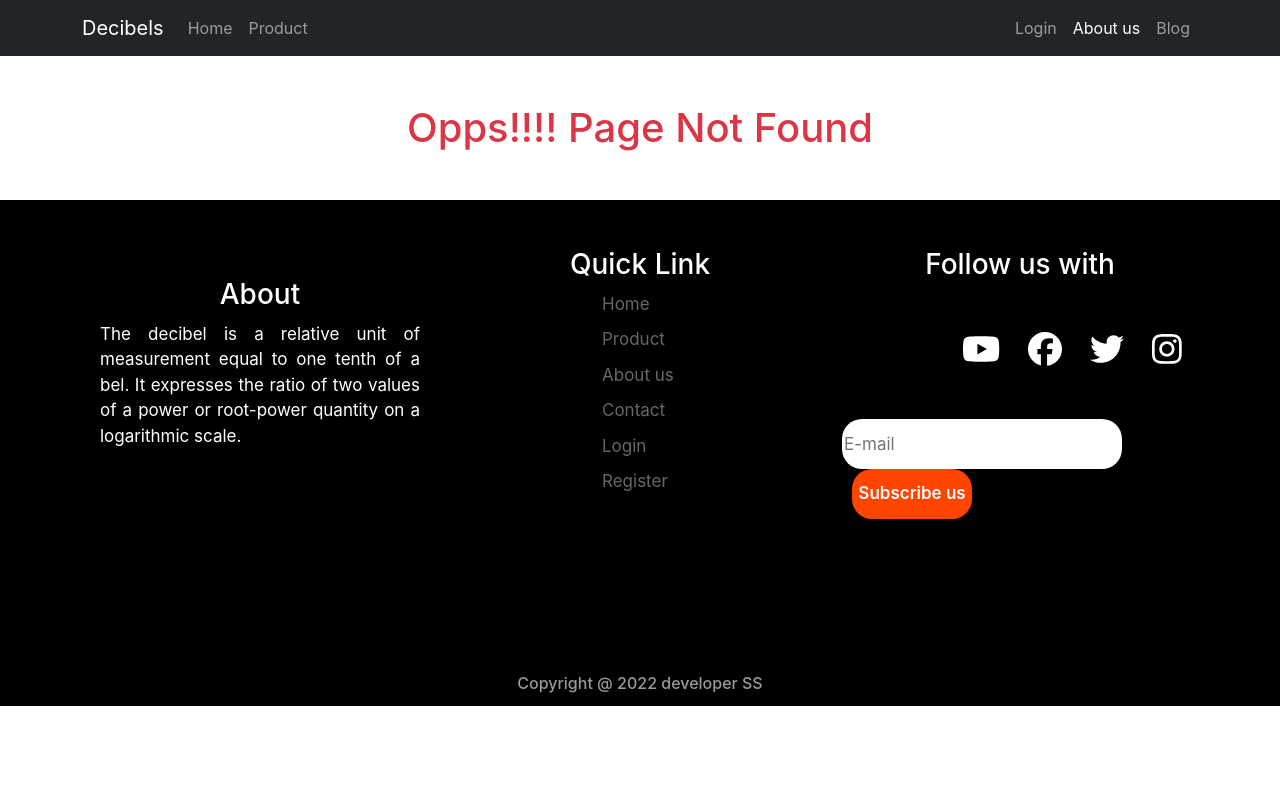
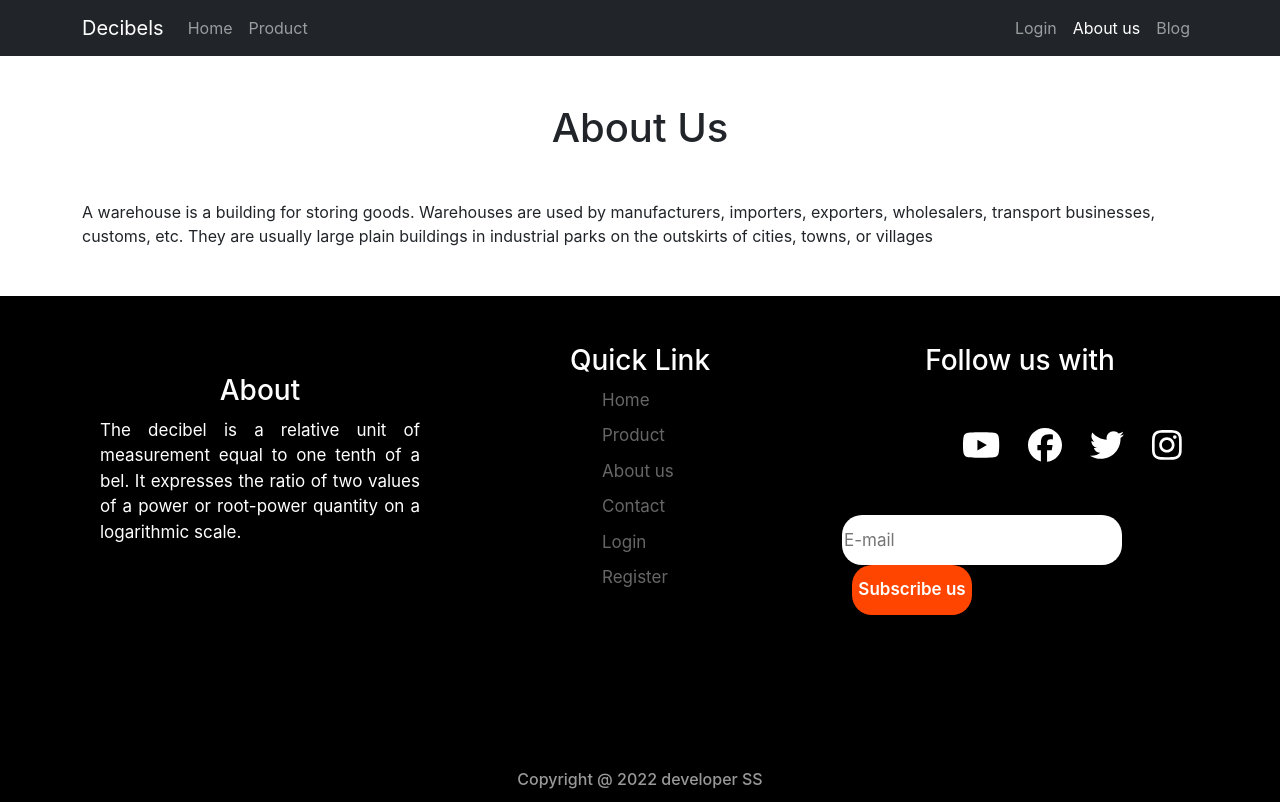
Before and after one commit to mdsujan-mridha/Decibels, a React (Create React App) app: page /about in a window 1280 px wide. Built offline with nearby package versions, Linux system fonts and the light colour scheme; no server answers.

Commit message:
about us

```diff
--- a/src/App.js
+++ b/src/App.js
@@ -14,6 +14,7 @@ import RequireAuth from './Components/RequireAuth/RequireAuth';
 import MyItems from './Components/MyItems/MyItems';
 import NotFound from './Components/NotFound/NotFound';
 import Blog from './Components/Blog/Blog';
+import About from './Components/About/About';
 
 function App() {
   return (
@@ -46,7 +47,7 @@ function App() {
          </RequireAuth>
        }>
        </Route>
-
+        <Route path='/about' element={<About></About>}></Route>
        <Route path='/*' element={<NotFound></NotFound>}></Route>
 
        </Routes>
--- /dev/null
+++ b/src/Components/About/About.js
@@ -0,0 +1,16 @@
+import React from 'react';
+
+const About = () => {
+    return (
+        <div>
+            <div className="container">
+                <h1 className="text-center mt-5 mb-5">  About Us </h1>
+                <p className="about-us-p mt-5 mb-5">
+                A warehouse is a building for storing goods. Warehouses are used by manufacturers, importers, exporters, wholesalers, transport businesses, customs, etc. They are usually large plain buildings in industrial parks on the outskirts of cities, towns, or villages
+                </p>
+            </div>
+        </div>
+    );
+};
+
+export default About;
```
Also changed, not shown: 1 other file (tests, documents, lock files or other folders).
